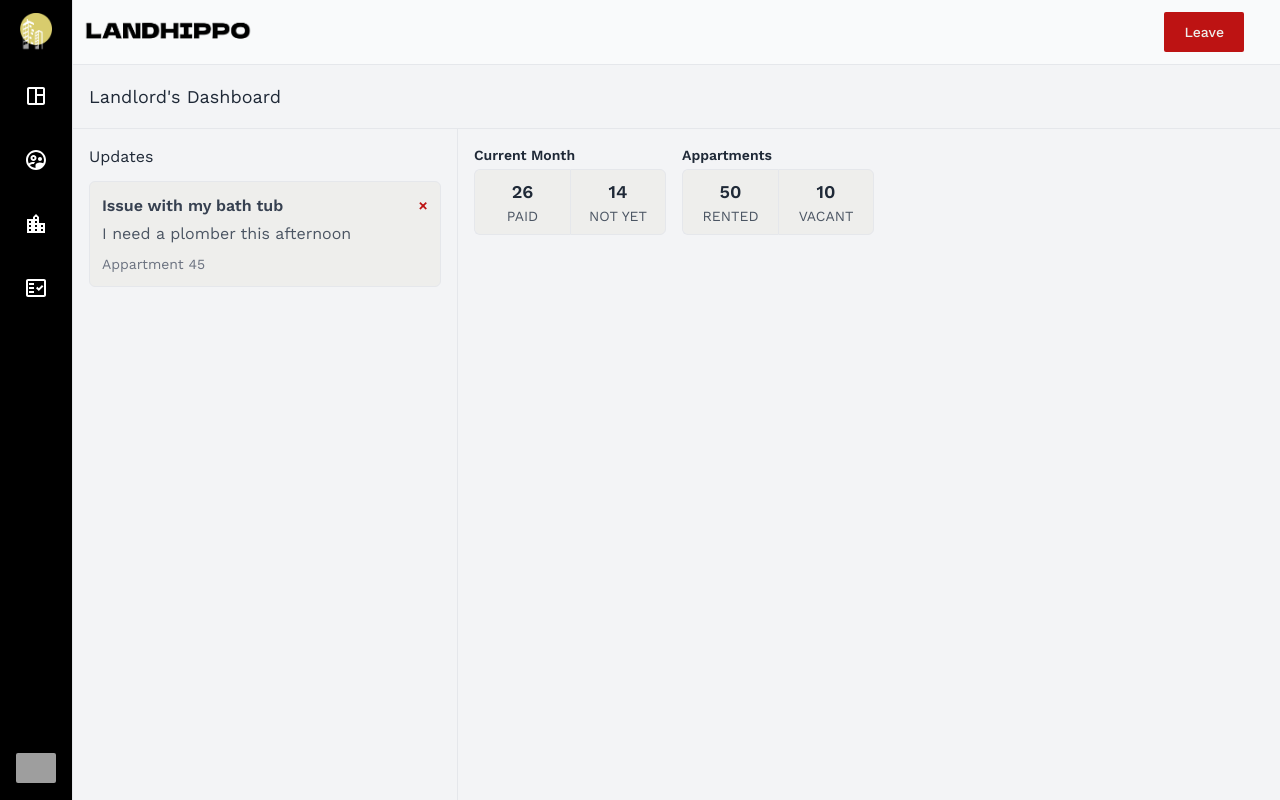
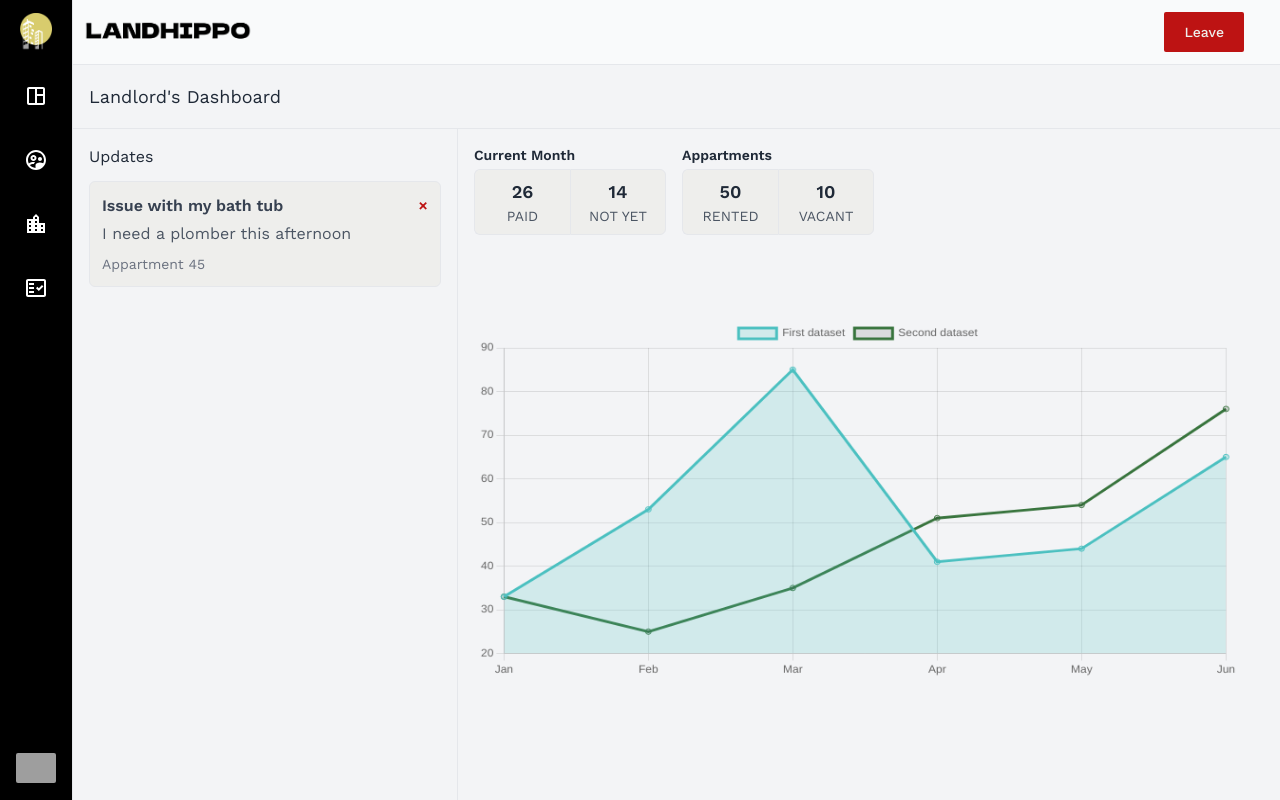
Before and after one commit to onlymachiavelli/hackathon_FST_front, a React (Vite) app: page /ll in a window 1280 px wide. Built offline with nearby package versions, Linux system fonts and the light colour scheme; no server answers; grey boxes are pictures that could not be loaded.

Commit message:
added chartjs

```diff
--- a/package.json
+++ b/package.json
@@ -9,8 +9,10 @@
   },
   "dependencies": {
     "axios": "^0.26.1",
+    "chart.js": "^3.7.1",
     "leaflet": "^1.7.1",
     "react": "^17.0.2",
+    "react-chartjs-2": "^4.0.1",
     "react-dom": "^17.0.2",
     "react-helmet-async": "^1.2.3",
     "react-hot-toast": "^2.2.0",
--- a/src/index.css
+++ b/src/index.css
@@ -3,3 +3,11 @@
 @tailwind base;
 @tailwind components;
 @tailwind utilities;
+
+canvas{
+
+    width:100vh !important;
+    height:400px !important;
+    padding: 20px;
+
+  }
--- a/src/pages/LLDashboard.tsx
+++ b/src/pages/LLDashboard.tsx
@@ -3,7 +3,29 @@ import NotificationPanel from '../components/NotificationPanel'
 import TopBar from '../layout/Landlord/TopBar'
 import SideBar from '../layout/Landlord/SideBar'
 import Stats from '../components/Stats'
+import 'chart.js/auto';
+import { Chart } from 'react-chartjs-2';
+
 const LLDashboard = () => {
+  const data = {
+    labels: ["Jan", "Feb", "Mar", "Apr", "May", "Jun"],
+    datasets: [
+      {
+        label: "First dataset",
+        data: [33, 53, 85, 41, 44, 65],
+        fill: true,
+        backgroundColor: "rgba(75,192,192,0.2)",
+        borderColor: "rgba(75,192,192,1)"
+      },
+      {
+        label: "Second dataset",
+        data: [33, 25, 35, 51, 54, 76],
+        fill: false,
+        borderColor: "#38743d"
+      }
+    ]
+  };
+
   return (
     <div className="h-screen w-full flex overflow-hidden antialiased text-gray-800 bg-gray-100">
             <SideBar/>
@@ -19,9 +41,17 @@ const LLDashboard = () => {
                     <Card title="Issue with my bath tub" body="I need a plomber this afternoon" footer="Appartment 45"/>
 
                 </NotificationPanel>
+                <div className="flex-col">
+
                 <section aria-label="main content" className="flex min-h-0 flex-col flex-auto border-l">
                 <Stats paid="26" notpaid="14" rented="50" vacant="10"/>
                 </section>
+                <div className='border-l h-screen w-full'>
+                <br/><br/>
+
+                  <Chart type="line" data={data}/>
+                </div>
+                </div>
                 </main>
 
             </div>
```
Also changed, not shown: 1 other file (tests, documents, lock files or other folders).
